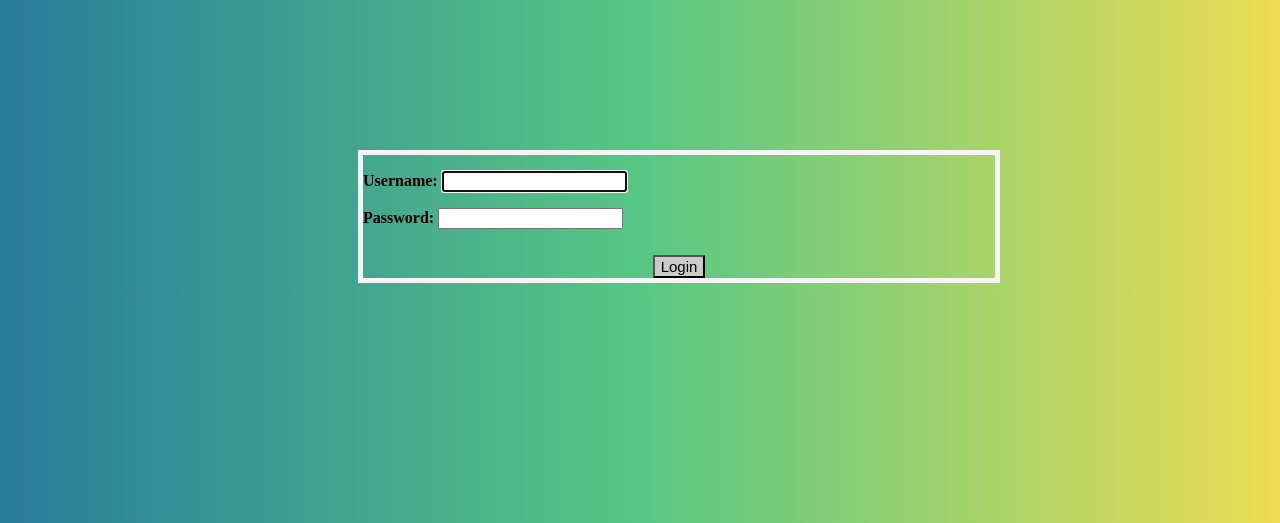
After one commit to VYSHNAV-PR/Django-Baseproject, a Django app: page /login/ in a window 1280 px wide. The commit adds this page. Shown: the top 523 px of the page. Run offline with Django 5.2, Linux system fonts and the light colour scheme.

Commit message:
Login Logout-Session

```diff
--- a/mysite/myapp/forms.py
+++ b/mysite/myapp/forms.py
@@ -1,7 +1,7 @@
 from django import forms
 from .models import Book
 from django.contrib.auth.models import User
-from django.contrib.auth.forms import UserCreationForm
+from django.contrib.auth.forms import UserCreationForm,AuthenticationForm
 class BookForm(forms.ModelForm):
     class Meta:
         model=Book
@@ -18,3 +18,5 @@ class UserRegisterForm(UserCreationForm):
             'password1':forms.PasswordInput(attrs={'class':'password1-input'}),
             'password2':forms.PasswordInput(attrs={'class':'password2-input'})
         }
+class UserLoginForm(AuthenticationForm):
+    pass
--- a/mysite/myapp/templates/home.html
+++ b/mysite/myapp/templates/home.html
@@ -24,5 +24,6 @@
      <button><a href="{% url 'contact'%}">Go to contact</a></button>
      <button><a href="{% url 'viewbook'%}">View Book</a></button>
       <button><a href="{% url 'register'%}">Register</a></button>
+      <button><a href="{% url 'login'%}">Login</a></button>
 </body>
 </html>
--- /dev/null
+++ b/mysite/myapp/templates/login.html
@@ -0,0 +1,47 @@
+<!DOCTYPE html>
+<html lang="en">
+
+<head>
+    <meta charset="UTF-8">
+    <meta name="viewport" content="width=device-width, initial-scale=1.0">
+    <title>Login</title>
+    <style>
+        body {
+            background: linear-gradient(90deg, rgba(42, 123, 155, 1) 0%, rgba(87, 199, 133, 1) 50%, rgba(237, 221, 83, 1) 100%);
+            font-weight: bold;
+        }
+
+        .form-control {
+            margin-left: 350px;
+            margin-right: 250px;
+            margin-top: 150px;
+            width: 50%;
+            height: auto;
+            border: 5px solid whitesmoke;
+            background-color: transparent;
+
+        }
+
+        .form {
+
+            background-color: whitesmoke;
+            border: 10px;
+        }
+
+        .password1 {
+            background-color: green;
+        }
+    </style>
+</head>
+
+<body>
+    <div class="form-control">
+        <form method="POST">
+            {%csrf_token%}
+            {{form.as_p}}
+            <center>
+                <input type="submit" value="Login" style="background-color: rgb(203, 204, 199);font-size: 15px;margin-top:10px;">
+            </center>
+        </form>
+    </div>
+</body </html>
--- a/mysite/myapp/templates/viewbook.html
+++ b/mysite/myapp/templates/viewbook.html
@@ -65,6 +65,7 @@
             {% endfor%}
         </table><br><br>
         <button><a href="{% url 'addbook'%}">Add Book</a></button>
+        <button><a href="{% url 'logout'%}">Logout</a></button>
     </center>
 </body>
 
--- a/mysite/myapp/urls.py
+++ b/mysite/myapp/urls.py
@@ -8,6 +8,8 @@ urlpatterns = [
     path('addbook/',views.addbook,name='addbook'),
     path('updatebook/<int:id>',views.updatebook,name='updatebook'),
     path('deletebook/<int:id>',views.deletebook,name='deletebook'),
-    path('register/',views.register,name='register')
+    path('register/',views.register,name='register'),
+    path('login/',views.login_form,name='login'),
+    path('logout/',views.logout_form,name='logout')
 
 ]
--- a/mysite/myapp/views.py
+++ b/mysite/myapp/views.py
@@ -1,7 +1,9 @@
 from django.shortcuts import render,redirect
 # from django.http import HttpResponse
 from .models import Book
-from .forms import BookForm,UserRegisterForm
+from .forms import BookForm,UserRegisterForm,UserLoginForm
+from django.contrib.auth import login,logout
+from django.contrib.auth.decorators import login_required
 # def home(request):
 #    data={
 #       'name':'vyshnav',
@@ -17,9 +19,11 @@ def about(request):
    return render(request,'about.html')
 def contact(request):
    return render(request,'contact.html')
+@login_required
 def viewbook(request):
    a=Book.objects.all()
    return render(request,'viewbook.html',{'book':a})
+@login_required
 def addbook(request):
    book=BookForm(request.POST or None,request.FILES or None)
    if book.is_valid():
@@ -27,6 +31,7 @@ def addbook(request):
       return redirect('viewbook')
    return render(request,'addbook.html',{'abc':book})
 # Create your views here.
+@login_required
 def updatebook(request,id):
    book=Book.objects.get(id=id)
    form=BookForm(request.POST or None,request.FILES or None, instance=book)
@@ -34,6 +39,7 @@ def updatebook(request,id):
       form.save()
       return redirect('viewbook')
    return render(request,'updatebook.html',{'abc':form})
+@login_required
 def deletebook(request,id):
    book=Book.objects.get(id=id)
    if request.method =='POST':
@@ -45,3 +51,13 @@ def register(request):
       form.save()
       return redirect('viewbook')
    return render(request,'register.html',{"form":form})
+def login_form(request):
+   forms=UserLoginForm(request,data=request.POST or None)
+   if request.method == 'POST' and forms.is_valid():
+      user=forms.get_user()
+      login(request,user)
+      return redirect('viewbook')
+   return render(request,'login.html',{'form':forms})
+def logout_form(request):
+   logout(request)
+   return redirect('login')
--- a/mysite/mysite/settings.py
+++ b/mysite/mysite/settings.py
@@ -14,6 +14,7 @@ from pathlib import Path
 
 # Build paths inside the project like this: BASE_DIR / 'subdir'.
 BASE_DIR = Path(__file__).resolve().parent.parent
+LOGIN_URL="/login/"
 
 
 # Quick-start development settings - unsuitable for production
```
Also changed, not shown: mysite/db.sqlite3.
